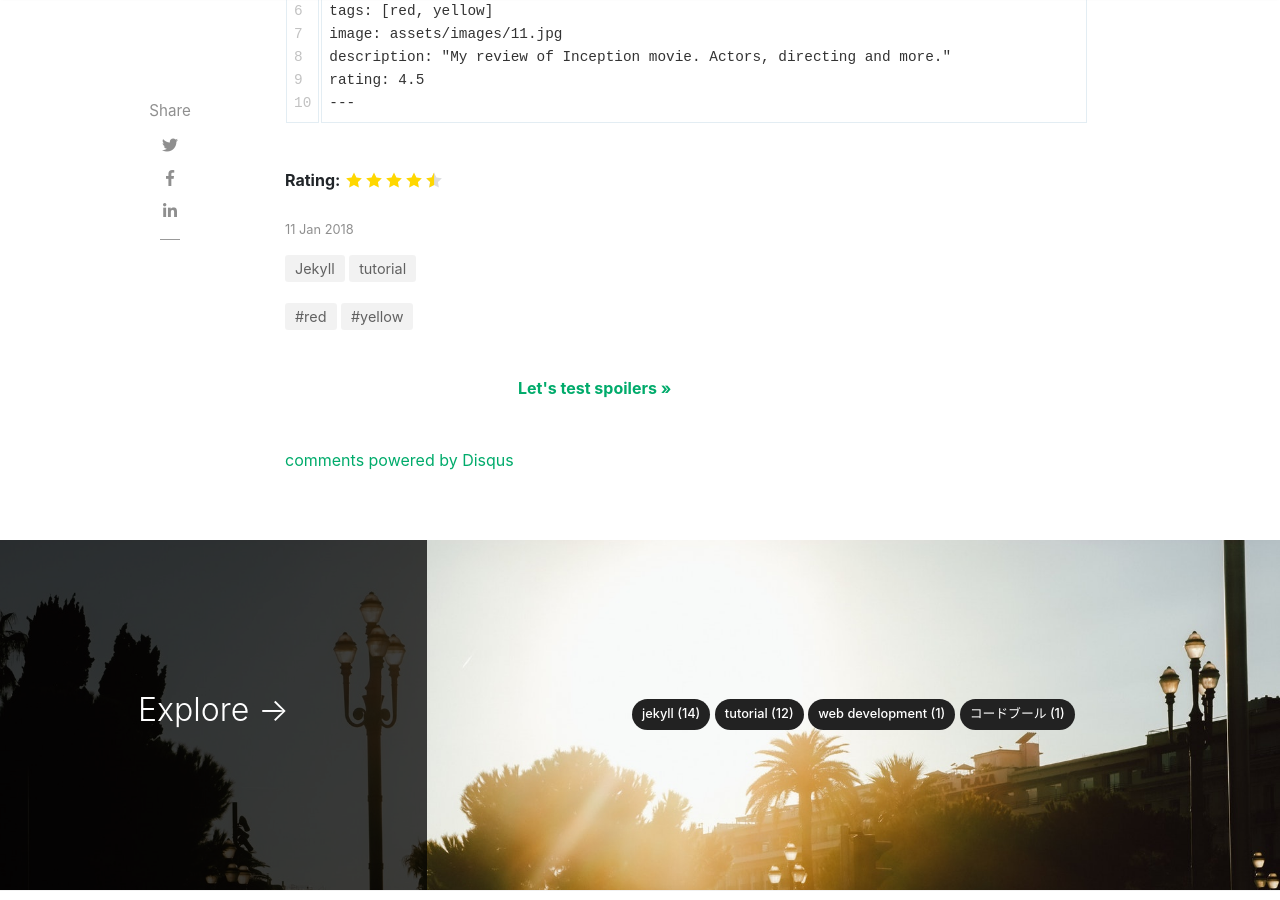
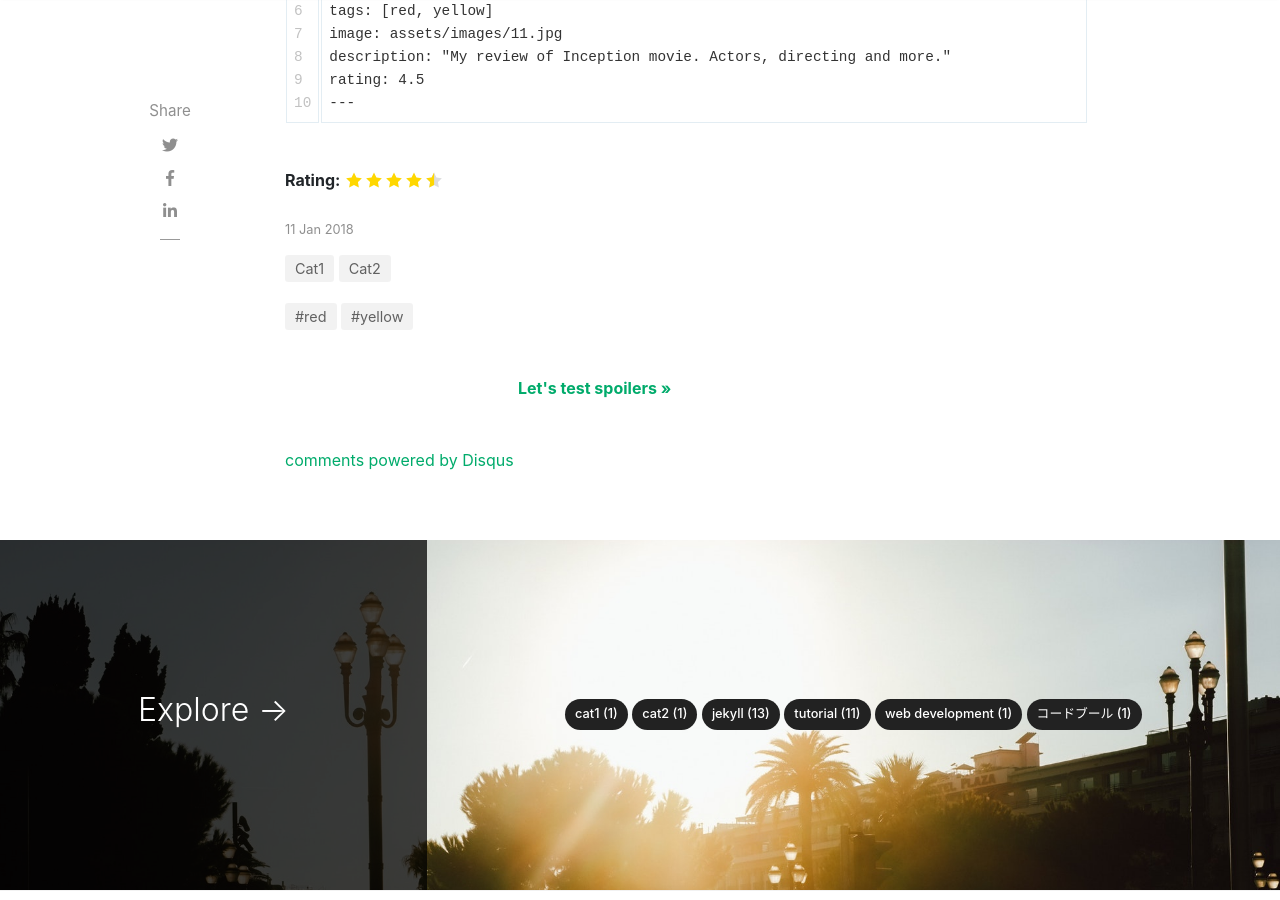
Before and after one commit to mogu-shirahi/mogu-shirahi.github.io, a Jekyll site: the page built from _posts/2018-01-11-customer-service.md, in a window 1280 px wide and 900 px high, scrolled down 1261 px. Built offline with Jekyll 4.4.1, drawn with Linux system fonts in a browser that asks for light colours; nearby versions of some CDN libraries; comment, search, counter and statistics services are not loaded.

Commit message:
Update 2018-01-11-customer-service.md

```diff
--- a/_posts/2018-01-11-customer-service.md
+++ b/_posts/2018-01-11-customer-service.md
@@ -1,8 +1,8 @@
 ---
 layout: post
 title:  "Inception Movie"
-author: john
-categories: [ Jekyll, tutorial ]
+author: mogu
+categories: [ Cat1, Cat2 ]
 tags: [red, yellow]
 image: assets/images/11.jpg
 description: "My review of Inception movie. Acting, plot and something else in this short description."
```
